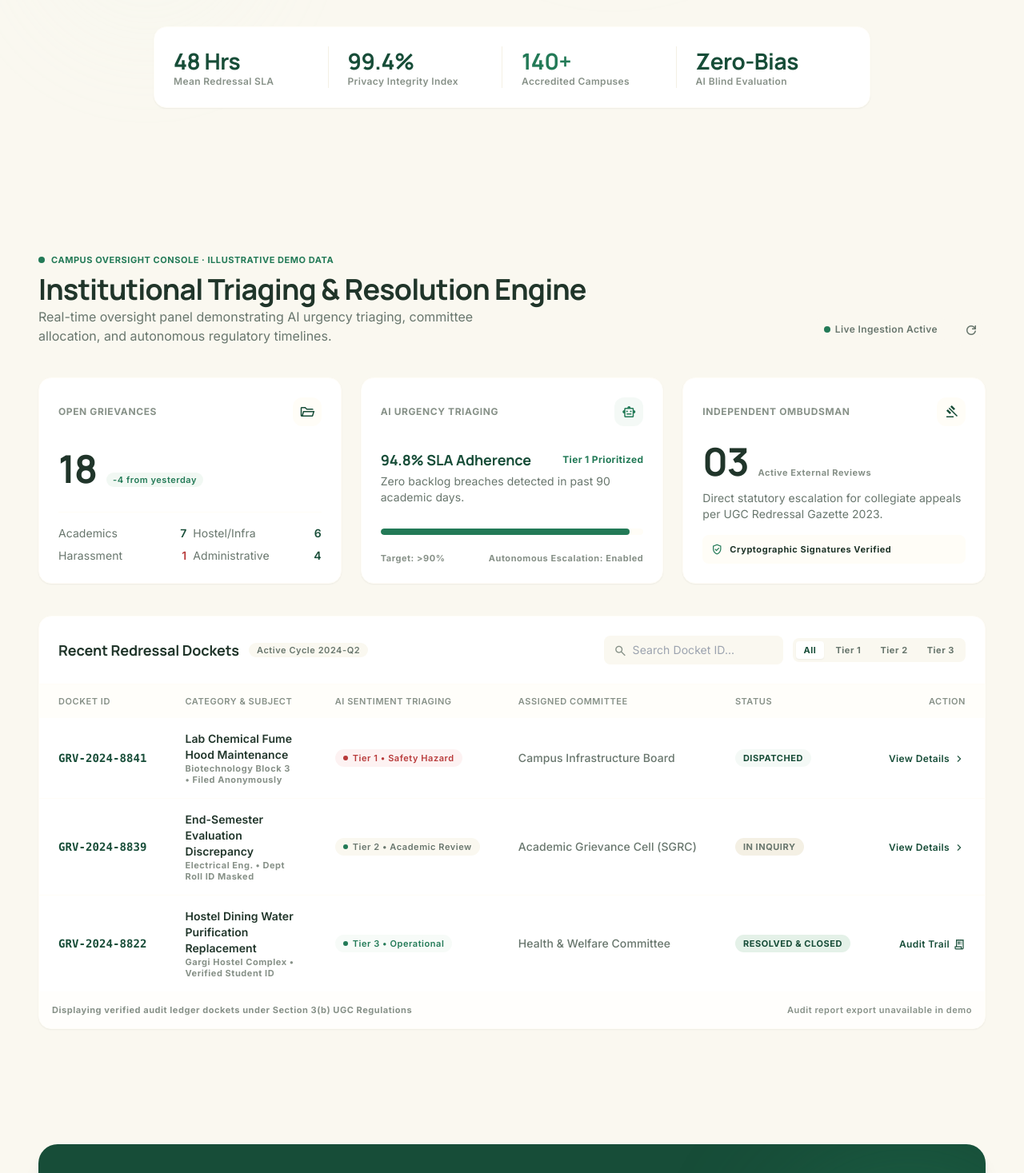
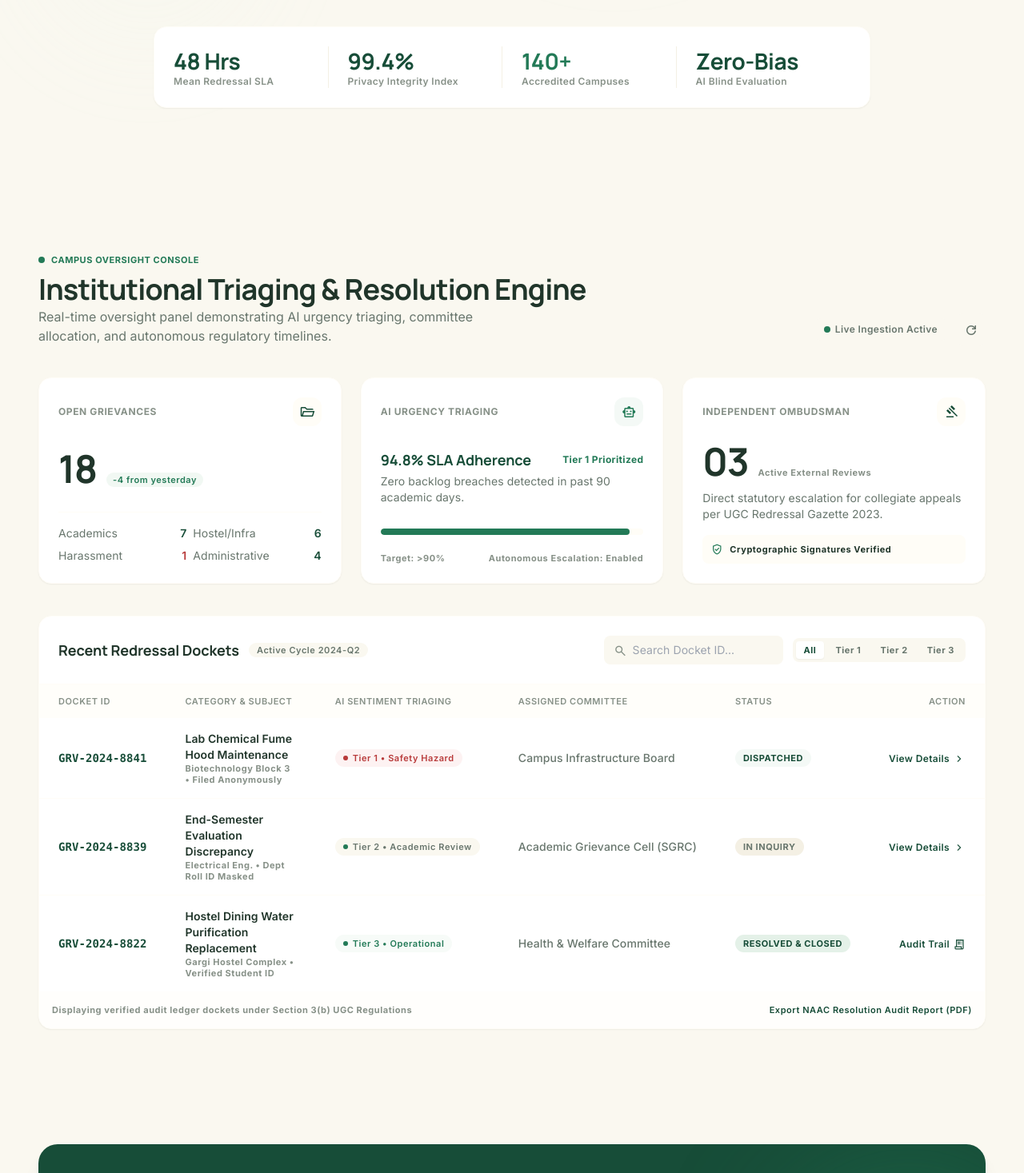
Before and after one commit to vaibhav9214/NIVARAN, a React (Vite) app: page / in a window 1280 px wide. Shown: the part 541-2008 px from the top of the page at 80% size. Built offline with nearby package versions, Linux system fonts and the light colour scheme; no server answers.

Commit message:
Restore original code before assistant edits

```diff
--- a/src/components/stitch/IntelligenceDashboard.jsx
+++ b/src/components/stitch/IntelligenceDashboard.jsx
@@ -114,7 +114,7 @@ export default function IntelligenceDashboard({ onSelectDocket }) {
         <div>
           <div className="inline-flex items-center gap-2 font-label-sm text-label-sm uppercase tracking-wider text-secondary font-bold mb-2">
             <span className="w-2 h-2 rounded-full bg-secondary"></span>
-            Campus Oversight Console · Illustrative Demo Data
+            Campus Oversight Console
           </div>
           <h2 className="font-headline-xl text-headline-xl text-on-surface font-bold tracking-tight">
             Institutional Triaging &amp; Resolution Engine
@@ -372,9 +372,16 @@ export default function IntelligenceDashboard({ onSelectDocket }) {
         {/* Ledger Footer & Compliance Affirmation */}
         <div className="p-4 bg-surface-container-low/40 flex flex-col sm:flex-row items-center justify-between text-outline font-label-sm text-label-sm gap-2">
           <span>Displaying verified audit ledger dockets under Section 3(b) UGC Regulations</span>
-          <span className="text-outline font-semibold" title="Report export is not implemented in this demo">
-            Audit report export unavailable in demo
-          </span>
+          <a
+            href="#audit-report"
+            onClick={(e) => {
+              e.preventDefault();
+              alert('NAAC Resolution Audit PDF: Generates cryptographic institution verification report.');
+            }}
+            className="text-primary hover:underline font-semibold"
+          >
+            Export NAAC Resolution Audit Report (PDF)
+          </a>
         </div>
 
       </div>
```
